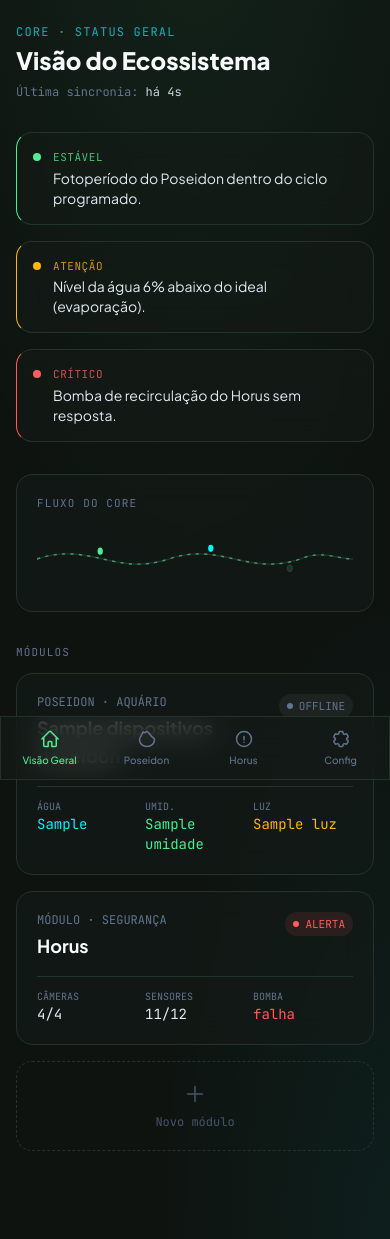
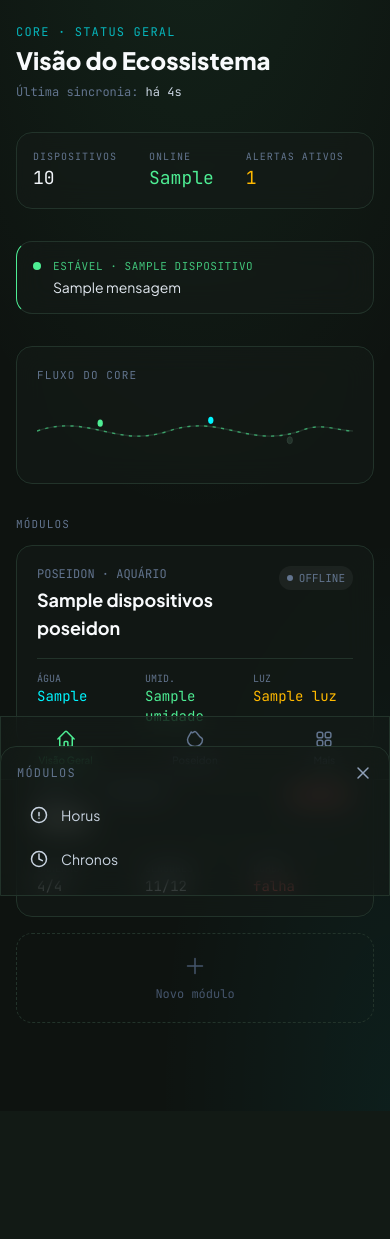
Before and after one commit to MaatheusF/Aether, a Symfony app: template aether-web/templates/home/index.html.twig in a window 390 px wide. Shown: the part 64-1303 px from the top of the page. After the commit the page ends 1087 px from the top, so only its background shows below. Run offline with Twig, Linux system fonts and the light colour scheme; the template is opened without the code that fills it: most values are stand-ins (such as "Sample title", 1, 10 or a date in 2020); some libraries are stand-ins or nearby versions.

Commit message:
Fix(WEB): Ajusta visualização dos menus no mobile

```diff
--- a/aether-web/templates/base.html.twig
+++ b/aether-web/templates/base.html.twig
@@ -179,19 +179,46 @@
         </svg>
         <span class="text-[10px] font-medium">Poseidon</span>
     </a>
-    <a href="#" class="flex-1 flex flex-col items-center justify-center gap-1 {{ module_active|default('') == 'horus' ? 'text-aether-ambar' : 'text-slate-500' }}">
+
+    {# "Mais" — abre a folha com os módulos que não têm atalho fixo na barra.
+       Todo módulo novo entra aqui primeiro; só ganha atalho fixo na barra se
+       o uso no dia a dia justificar (ver DesignSystem.md §3.4). #}
+    <button type="button" id="mobile-more-btn"
+            class="flex-1 flex flex-col items-center justify-center gap-1 {{ module_active|default('') in ['horus', 'chronos'] ? 'text-aether-ambar' : 'text-slate-500' }}">
         <svg xmlns="http://www.w3.org/2000/svg" viewBox="0 0 24 24" fill="none" stroke="currentColor" stroke-width="1.8" class="w-5 h-5">
-            <path stroke-linecap="round" stroke-linejoin="round" d="M12 9v3.75m9-.75a9 9 0 1 1-18 0 9 9 0 0 1 18 0Zm-9 3.75h.008v.008H12v-.008Z" />
+            <path stroke-linecap="round" stroke-linejoin="round" d="M3.75 6A2.25 2.25 0 0 1 6 3.75h2.25A2.25 2.25 0 0 1 10.5 6v2.25a2.25 2.25 0 0 1-2.25 2.25H6a2.25 2.25 0 0 1-2.25-2.25V6ZM3.75 15.75A2.25 2.25 0 0 1 6 13.5h2.25a2.25 2.25 0 0 1 2.25 2.25V18a2.25 2.25 0 0 1-2.25 2.25H6A2.25 2.25 0 0 1 3.75 18v-2.25ZM13.5 6a2.25 2.25 0 0 1 2.25-2.25H18A2.25 2.25 0 0 1 20.25 6v2.25A2.25 2.25 0 0 1 18 10.5h-2.25a2.25 2.25 0 0 1-2.25-2.25V6ZM13.5 15.75a2.25 2.25 0 0 1 2.25-2.25H18a2.25 2.25 0 0 1 2.25 2.25V18A2.25 2.25 0 0 1 18 20.25h-2.25A2.25 2.25 0 0 1 13.5 18v-2.25Z" />
         </svg>
-        <span class="text-[10px] font-medium">Horus</span>
-    </a>
-    <a href="#" class="flex-1 flex flex-col items-center justify-center gap-1 text-slate-500">
-        <svg xmlns="http://www.w3.org/2000/svg" viewBox="0 0 24 24" fill="none" stroke="currentColor" stroke-width="1.8" class="w-5 h-5">
-            <path stroke-linecap="round" stroke-linejoin="round" d="M9.594 3.94c.09-.542.56-.94 1.11-.94h2.593c.55 0 1.02.398 1.11.94l.213 1.281c.063.374.313.686.645.87.074.04.147.083.22.127.325.196.72.257 1.075.124l1.217-.456a1.125 1.125 0 0 1 1.37.49l1.296 2.247a1.125 1.125 0 0 1-.26 1.431l-1.003.828c-.293.241-.438.613-.43.992a7.723 7.723 0 0 1 0 .255c-.008.378.137.75.43.991l1.004.829c.424.35.534.955.26 1.43l-1.298 2.247a1.125 1.125 0 0 1-1.369.491l-1.217-.456c-.355-.133-.75-.072-1.076.124a6.47 6.47 0 0 1-.22.128c-.331.183-.581.495-.644.869l-.213 1.28c-.09.543-.56.941-1.11.941h-2.594c-.55 0-1.019-.398-1.11-.94l-.213-1.281c-.062-.374-.312-.686-.644-.87a6.52 6.52 0 0 1-.22-.127c-.325-.196-.72-.257-1.076-.124l-1.217.456a1.125 1.125 0 0 1-1.369-.49l-1.297-2.247a1.125 1.125 0 0 1 .26-1.431l1.004-.828c.292-.24.437-.613.43-.992a6.932 6.932 0 0 1 0-.255c.007-.378-.138-.75-.43-.991l-1.004-.829a1.125 1.125 0 0 1-.26-1.43l1.297-2.247a1.125 1.125 0 0 1 1.37-.491l1.216.456c.356.133.751.072 1.076-.124.072-.044.146-.087.22-.128.332-.183.582-.495.644-.869l.214-1.28Z" />
-        </svg>
-        <span class="text-[10px] font-medium">Config</span>
-    </a>
+        <span class="text-[10px] font-medium">Mais</span>
+    </button>
 </nav>
+
+{# --------------------- Folha "Mais módulos" (mobile) --------------------- #}
+<div id="mobile-more-overlay" class="md:hidden fixed inset-0 z-40 bg-black/60 backdrop-blur-sm hidden"></div>
+<div id="mobile-more-sheet"
+     class="md:hidden fixed z-50 inset-x-0 bottom-16 translate-y-[120%] transition-transform duration-300 ease-out glass-surface rounded-t-2xl p-4">
+    <div class="flex items-center justify-between mb-3">
+        <span class="text-xs font-mono uppercase tracking-widest text-slate-500">Módulos</span>
+        <button type="button" id="mobile-more-close-btn" class="text-slate-400 hover:text-slate-100">
+            <svg xmlns="http://www.w3.org/2000/svg" viewBox="0 0 24 24" fill="none" stroke="currentColor" stroke-width="1.8" class="w-5 h-5">
+                <path stroke-linecap="round" stroke-linejoin="round" d="M6 18 18 6M6 6l12 12" />
+            </svg>
+        </button>
+    </div>
+    <nav class="flex flex-col gap-1 text-sm pb-[env(safe-area-inset-bottom)]">
+        <a href="#" class="flex items-center gap-3 px-3 py-2.5 rounded-lg {{ module_active|default('') == 'horus' ? 'bg-aether-ambar/10 text-aether-ambar' : 'text-slate-300 hover:bg-white/5' }}">
+            <svg xmlns="http://www.w3.org/2000/svg" viewBox="0 0 24 24" fill="none" stroke="currentColor" stroke-width="1.8" class="w-5 h-5">
+                <path stroke-linecap="round" stroke-linejoin="round" d="M12 9v3.75m9-.75a9 9 0 1 1-18 0 9 9 0 0 1 18 0Zm-9 3.75h.008v.008H12v-.008Z" />
+            </svg>
+            Horus
+        </a>
+        <a href="#" class="flex items-center gap-3 px-3 py-2.5 rounded-lg {{ module_active|default('') == 'chronos' ? 'bg-aether-agua/10 text-aether-agua' : 'text-slate-300 hover:bg-white/5' }}">
+            <svg xmlns="http://www.w3.org/2000/svg" viewBox="0 0 24 24" fill="none" stroke="currentColor" stroke-width="1.8" class="w-5 h-5">
+                <path stroke-linecap="round" stroke-linejoin="round" d="M12 6v6l4 2M21 12a9 9 0 1 1-18 0 9 9 0 0 1 18 0Z" />
+            </svg>
+            Chronos
+        </a>
+    </nav>
+</div>
 
 <script>
     // --- Bio-Dimming: alterna atributo data-bio-dim no <html> e persiste na sessão ---
@@ -229,6 +256,27 @@
         closeBtn?.addEventListener('click', closeSidebar);
         overlay?.addEventListener('click', closeSidebar);
     })();
+
+    // --- Folha "Mais módulos" (mobile) ---
+    (function () {
+        const sheet = document.getElementById('mobile-more-sheet');
+        const overlay = document.getElementById('mobile-more-overlay');
+        const openBtn = document.getElementById('mobile-more-btn');
+        const closeBtn = document.getElementById('mobile-more-close-btn');
+        if (!sheet) return;
+
+        function openSheet() {
+            sheet.classList.remove('translate-y-[120%]');
+            overlay?.classList.remove('hidden');
+        }
+        function closeSheet() {
+            sheet.classList.add('translate-y-[120%]');
+            overlay?.classList.add('hidden');
+        }
+        openBtn?.addEventListener('click', openSheet);
+        closeBtn?.addEventListener('click', closeSheet);
+        overlay?.addEventListener('click', closeSheet);
+    })();
 </script>
 
 <script src="{{ asset('js/components/dropdown.js') }}"></script>
--- a/aether-web/templates/home/index.html.twig
+++ b/aether-web/templates/home/index.html.twig
@@ -24,36 +24,42 @@
             </p>
         </div>
 
+        {# --------------------- Resumo rápido --------------------- #}
+        <div class="glass-surface rounded-2xl p-4 flex flex-wrap items-center gap-x-8 gap-y-3">
+            <div>
+                <p class="text-[10px] font-mono uppercase tracking-widest text-slate-500">Dispositivos</p>
+                <p class="text-lg font-mono text-slate-100">{{ resumo.dispositivos_total }}</p>
+            </div>
+            <div>
+                <p class="text-[10px] font-mono uppercase tracking-widest text-slate-500">Online</p>
+                <p class="text-lg font-mono text-aether-broto">{{ resumo.dispositivos_online }}</p>
+            </div>
+            <div>
+                <p class="text-[10px] font-mono uppercase tracking-widest text-slate-500">Alertas ativos</p>
+                <p class="text-lg font-mono text-aether-ambar">{{ alertas|length }}</p>
+            </div>
+        </div>
+
         {# --------------------- Cards de Alerta (prioridade natural) --------------------- #}
-        {# Três estados possíveis: estavel / atencao / critico — trocar por loop com dados reais do Core #}
+        {# Três estados possíveis: estavel / atencao / critico — 'alertas' vem do
+           DashboardController (mock hoje, Core depois); cada card referencia o
+           dispositivo específico, necessário desde que o Poseidon passou a
+           suportar mais de um ESP32 — sem isso, "nível da água baixo" é ambíguo. #}
         <div class="grid grid-cols-1 md:grid-cols-3 gap-4">
-
-            {# Estado: Estável (verde folha) #}
-            <div class="bio-dimmable relative overflow-hidden rounded-2xl glass-surface p-4 flex items-start gap-3 border-l-2 !border-l-aether-broto">
-                <span class="mt-1 w-2 h-2 rounded-full bg-aether-broto shrink-0"></span>
-                <div class="min-w-0">
-                    <p class="text-[11px] font-mono uppercase tracking-wider text-aether-broto/80">Estável</p>
-                    <p class="text-sm text-slate-200 mt-0.5">Fotoperíodo do Poseidon dentro do ciclo programado.</p>
+            {% for alerta in alertas %}
+                <div class="bio-dimmable relative overflow-hidden rounded-2xl glass-surface p-4 flex items-start gap-3 border-l-2
+                    {{ alerta.nivel == 'critico' ? '!border-l-aether-critico' : (alerta.nivel == 'atencao' ? '!border-l-aether-ambar' : '!border-l-aether-broto') }}">
+                    <span class="mt-1 w-2 h-2 rounded-full shrink-0
+                        {{ alerta.nivel == 'critico' ? 'bg-aether-critico' : (alerta.nivel == 'atencao' ? 'bg-aether-ambar' : 'bg-aether-broto') }}"></span>
+                    <div class="min-w-0">
+                        <p class="text-[11px] font-mono uppercase tracking-wider
+                            {{ alerta.nivel == 'critico' ? 'text-aether-critico/80' : (alerta.nivel == 'atencao' ? 'text-aether-ambar/80' : 'text-aether-broto/80') }}">
+                            {{ alerta.nivel == 'critico' ? 'Crítico' : (alerta.nivel == 'atencao' ? 'Atenção' : 'Estável') }} · {{ alerta.dispositivo }}
+                        </p>
+                        <p class="text-sm text-slate-200 mt-0.5">{{ alerta.mensagem }}</p>
+                    </div>
                 </div>
-            </div>
-
-            {# Estado: Atenção (âmbar / seco) #}
-            <div class="bio-dimmable relative overflow-hidden rounded-2xl glass-surface p-4 flex items-start gap-3 border-l-2 !border-l-aether-ambar">
-                <span class="mt-1 w-2 h-2 rounded-full bg-aether-ambar shrink-0"></span>
-                <div class="min-w-0">
-                    <p class="text-[11px] font-mono uppercase tracking-wider text-aether-ambar/80">Atenção</p>
-                    <p class="text-sm text-slate-200 mt-0.5">Nível da água 6% abaixo do ideal (evaporação).</p>
-                </div>
-            </div>
-
-            {# Estado: Crítico (vermelho / toxina) #}
-            <div class="bio-dimmable relative overflow-hidden rounded-2xl glass-surface p-4 flex items-start gap-3 border-l-2 !border-l-aether-critico">
-                <span class="mt-1 w-2 h-2 rounded-full bg-aether-critico shrink-0"></span>
-                <div class="min-w-0">
-                    <p class="text-[11px] font-mono uppercase tracking-wider text-aether-critico/80">Crítico</p>
-                    <p class="text-sm text-slate-200 mt-0.5">Bomba de recirculação do Horus sem resposta.</p>
-                </div>
-            </div>
+            {% endfor %}
         </div>
 
         {# --------------------- Visual do Core: raiz/corrente conectando módulos --------------------- #}
```
Also changed, not shown: aether-web/public/js/config.js (added, +11 -0 lines), aether-web/src/Controller/DashboardController.php (+52 -4 lines), aether-web/templates/modulos/poseidon.html.twig (+22 -1 lines), docs/web/frontend/DesignSystem.md (+33 -4 lines), aether-web/public/build/app.css.
